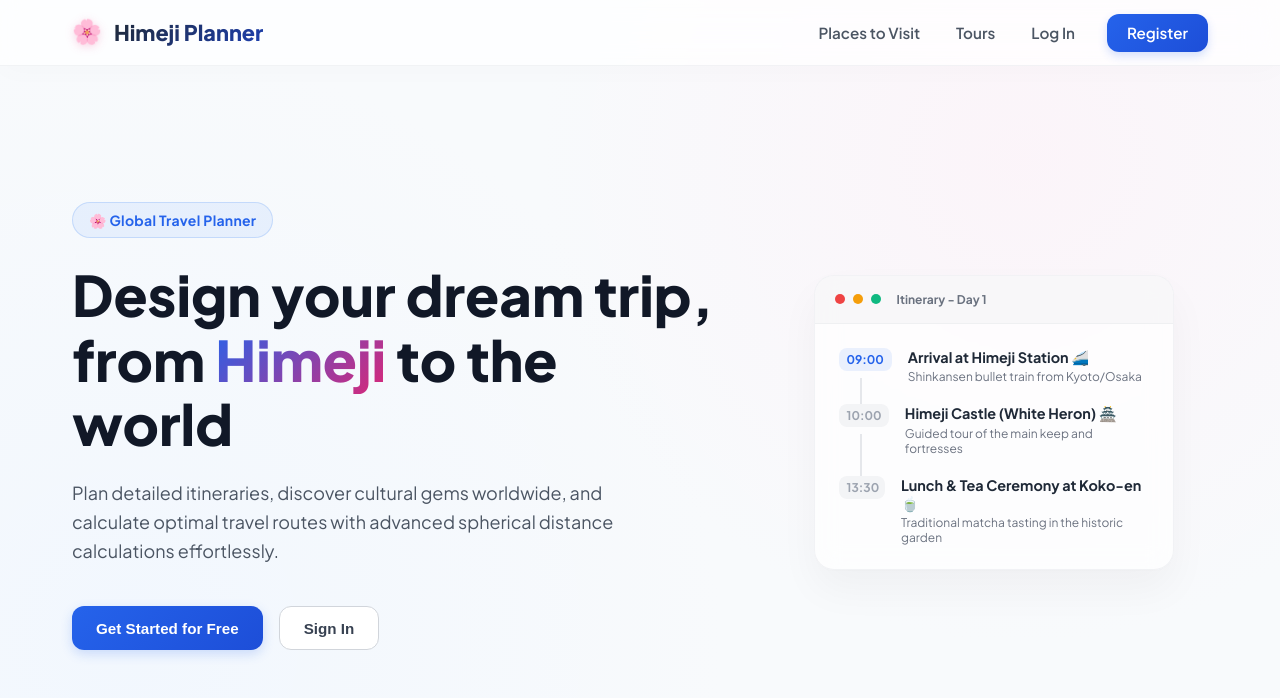
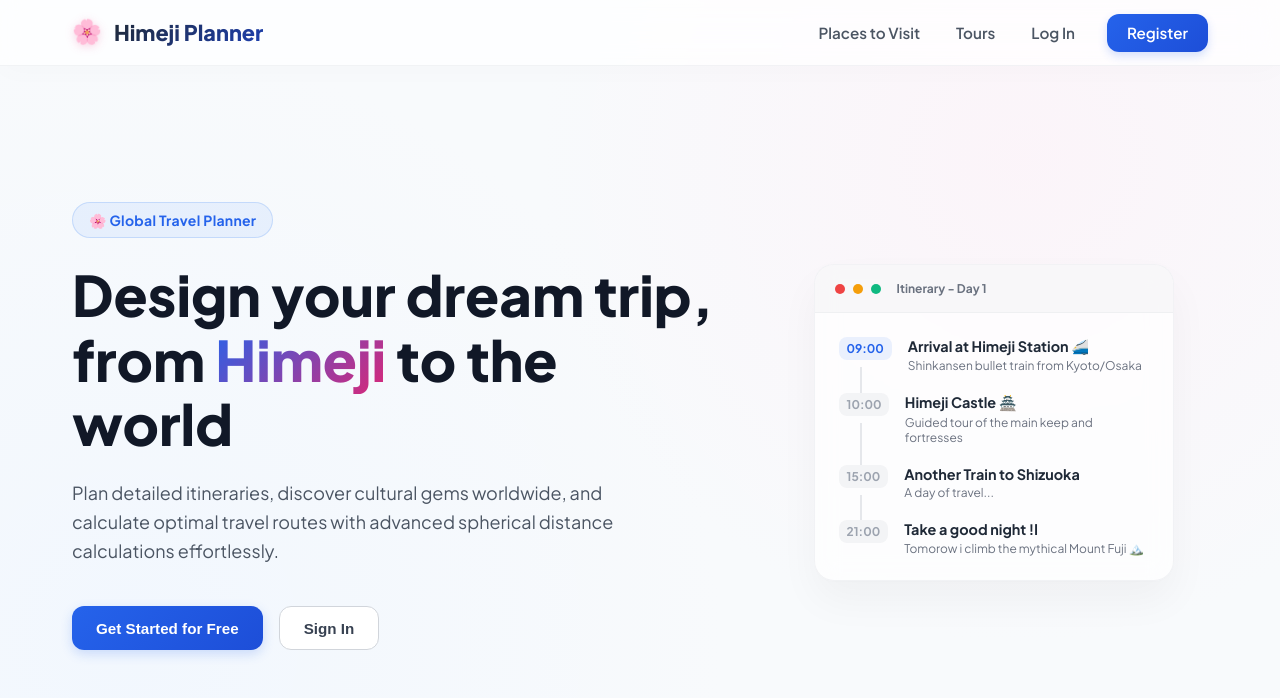
Before and after one commit to kappacite/box-certificative-himeji, a Vue app in the folder himeji-planner/: page / in a window 1280 px wide. Shown: the top 698 px of the page. Built offline with nearby package versions, Linux system fonts and the light colour scheme; no server answers.

Commit message:
Amélioration des visuels et redirection

```diff
--- a/himeji-planner/src/views/Dashboard.vue
+++ b/himeji-planner/src/views/Dashboard.vue
@@ -59,24 +59,23 @@
           </RouterLink>
         </BaseCard>
 
-        <!-- Card 2: Travel Essentials Checklist -->
         <BaseCard hoverable class="dashboard-card">
           <div class="card-icon">🎒</div>
-          <h3>Travel Checklist</h3>
-          <p>Prepare your baggage optimally: follow our curated list of essentials for an enjoyable stay abroad.</p>
-          <BaseButton @click="handleManageChecklist">
-            Manage My Checklist
-          </BaseButton>
+          <h3>Plan your next trip</h3>
+          <p>Prepare your baggage optimally: select your destinations and we will optimize your journeys and hotels.</p>
+          <RouterLink :to="{ name: 'planner' }" class="card-action">
+            Create a new travel →
+          </RouterLink>
         </BaseCard>
 
         <!-- Card 3: Saved Travel Guides -->
         <BaseCard hoverable class="dashboard-card">
           <div class="card-icon">🗺️</div>
-          <h3>My Saved Itineraries</h3>
-          <p>Your saved routes, itineraries, and custom offline guides will be listed here. Explore destinations to compile a guide.</p>
-          <BaseButton variant="secondary" @click="handleBrowseGuides">
-            Browse Guides
-          </BaseButton>
+          <h3>My Itineraries</h3>
+          <p>Your saved routes, custom it and and explore destinations.</p>
+          <RouterLink :to="{ name: 'tours' }" class="card-action">
+            Check your tours →
+          </RouterLink>
         </BaseCard>
       </div>
     </div>
--- a/himeji-planner/src/views/Home.vue
+++ b/himeji-planner/src/views/Home.vue
@@ -46,15 +46,22 @@
           <div class="timeline-item">
             <span class="time">10:00</span>
             <div class="details">
-              <h4>Himeji Castle (White Heron) 🏯</h4>
+              <h4>Himeji Castle 🏯</h4>
               <p>Guided tour of the main keep and fortresses</p>
             </div>
           </div>
           <div class="timeline-item">
-            <span class="time">13:30</span>
+            <span class="time">15:00</span>
             <div class="details">
-              <h4>Lunch & Tea Ceremony at Koko-en 🍵</h4>
-              <p>Traditional matcha tasting in the historic garden</p>
+              <h4>Another Train to Shizuoka</h4>
+              <p>A day of travel...</p>
+            </div>
+          </div>
+          <div class="timeline-item">
+            <span class="time">21:00</span>
+            <div class="details">
+              <h4>Take a good night !l</h4>
+              <p>Tomorow i climb the mythical Mount Fuji 🏔️</p>
             </div>
           </div>
         </div>
@@ -111,6 +118,7 @@ const authStore = useAuthStore()
 .hero-title span {
   background: linear-gradient(135deg, #2563eb, #db2777);
   -webkit-background-clip: text;
+  background-clip: text;
   -webkit-text-fill-color: transparent;
 }
 
--- a/himeji-planner/src/views/Tours.vue
+++ b/himeji-planner/src/views/Tours.vue
@@ -238,6 +238,7 @@ onMounted(async () => {
   margin-bottom: 0.5rem;
   background: linear-gradient(135deg, #1d4ed8, #0891b2);
   -webkit-background-clip: text;
+  background-clip: text;
   -webkit-text-fill-color: transparent;
 }
 
```
